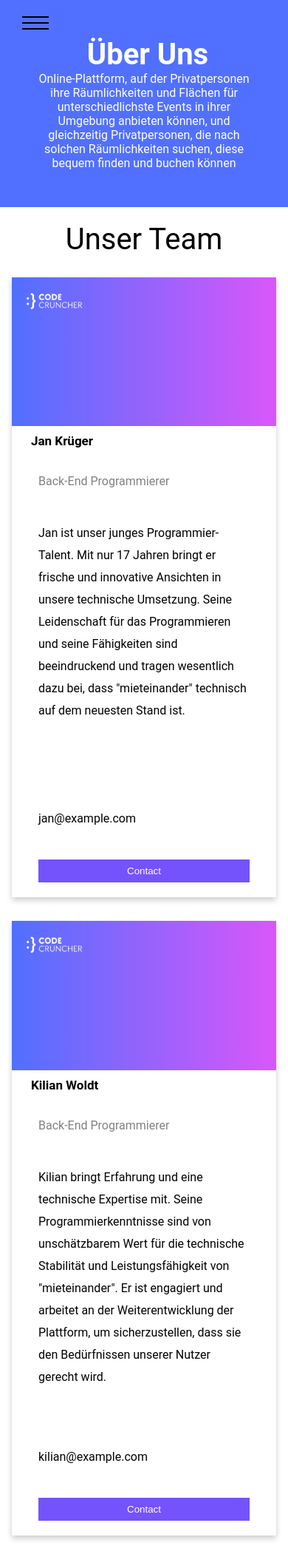
After one commit to vaseesav/ITAB_Projekt, a PHP site: page /ueberUns.php in a window 390 px wide. The commit adds this page. Shown: the top 2101 px of the page at 74% size. Run offline with PHP 8.4, Linux system fonts and the light colour scheme.

Commit message:
Überuns Seite Fertig und responsive

```diff
--- a/assets/css/index-style.css
+++ b/assets/css/index-style.css
@@ -35,7 +35,6 @@ a {
 h1, h2, h3, h4, h5{
   margin-top: 0px;
   margin-bottom: 0px;
-  color: #fff;
   font-weight: 700;
 }
 
--- /dev/null
+++ b/assets/css/ueberUns-style.css
@@ -0,0 +1,108 @@
+.leitbild{
+    width: 20%;
+    display: none;
+
+}
+body {
+    background-color: white;
+    /* font-family: Arial, Helvetica, sans-serif; */
+    margin: 0;
+    }
+
+    html {
+    box-sizing: border-box;
+    }
+
+    *, *:before, *:after {
+    box-sizing: inherit;
+    }
+
+    .column {
+    float: left;
+    width: 33.3%;
+    margin-bottom: 16px;
+    padding: 0 8px;
+    display: flex;
+    justify-content: center;
+    }
+
+    .card {
+    box-shadow: 0 4px 8px 0 rgba(0, 0, 0, 0.2);
+    margin: 8px;
+    display: flex;
+    flex-direction: column;
+    justify-content: space-between; /* This will space out the items inside the card */
+
+    }
+
+    .about-section {
+    padding: 50px;
+    text-align: center;
+    background-color: #5170ff;
+    color: rgb(255, 255, 255);
+    margin-top: 200px;
+    }
+
+    .container {
+    padding: 0 16px;
+    height: 496px;
+    }
+
+    .container::after, .row::after {
+    content: "";
+    clear: both;
+    display: table;
+    }
+
+    .title {
+    color: grey;
+    }
+
+    .button {
+    border: none;
+    outline: 0;
+    display: inline-block;
+    padding: 8px;
+    color: white;
+    background-color: var(--blau);
+    text-align: center;
+    cursor: pointer;
+    width: 100%;
+    margin-top: auto; /* Pushes the button to the bottom */
+    }
+
+    .button:hover {
+    background-color: #555;
+    }
+    .teamDiv{
+        padding: 20px;
+        font-size: 40px;
+    }
+    p{
+        color: #000;
+        font-size: initial;
+    }
+
+    @media screen and (max-width: 650px) {
+    .column {
+        width: 100%;
+
+        /* display: block; */
+        /* flex-direction: column-reverse; */
+    }
+    .container{
+        display: flex;
+        flex-direction: column;
+        height: auto;
+    }
+    p{
+        margin: 0%;
+        padding: 20px;
+    }
+    h2{
+        padding: 10px;
+    }
+    .about-section{
+        margin-top: 0px;
+    }
+    }
--- a/login.php
+++ b/login.php
@@ -87,7 +87,9 @@
 
 		<!--Footer Start-->
 		<footer>
-			<p>Copyright © 2023 <a href="#">mieteinander</a> All rights reserved.</p>
+		<?php
+ 	 	include 'assets/php/footer.php';
+  		?>
 		</footer>
 		<!--Footer End-->
 
--- /dev/null
+++ b/ueberUns.php
@@ -0,0 +1,127 @@
+<!DOCTYPE html>
+<html lang="de">
+	<head>
+		<?php include("assets/php/head.php"); ?>
+		<!-- <link rel="stylesheet" href="assets/css/login-style.css" /> -->
+		<link rel="stylesheet" href="assets/css/ueberUns-style.css">
+		<title>Über Uns</title>
+	</head>
+	<body>
+	<div class="leitbild">Online-Plattform, auf der Privatpersonen ihre Räumlichkeiten und Flächen für unterschiedlichste Events in ihrer Umgebung anbieten können, und gleichzeitig Privatpersonen, die nach solchen Räumlichkeiten suchen, diese bequem finden und buchen können</div>
+
+		<div id="js-preloader" class="js-preloader">
+			<div class="preloader-inner">
+				<span class="dot"></span>
+				<div class="dots">
+					<span></span>
+					<span></span>
+					<span></span>
+				</div>
+			</div>
+		</div>
+
+		<!-- Header Start-->
+		<?php include("assets/php/header.php"); ?>
+		<!-- Header End -->
+
+		<!-- Header Mobile -->
+		<?php
+ 	 	include 'assets/php/mobileHeader.php';
+  		?>
+		<!-- Header Mobile End -->
+
+		<!-- Panel Body Start -->
+		<div class="about-section">
+  <h1>Über Uns</h1>
+  <!-- <div>Das sind Wir:</div> -->
+  <div>Online-Plattform, auf der Privatpersonen ihre Räumlichkeiten und Flächen für unterschiedlichste Events in ihrer Umgebung anbieten können, und gleichzeitig Privatpersonen, die nach solchen Räumlichkeiten suchen, diese bequem finden und buchen können </div>
+</div>
+
+<div class="teamDiv" style="text-align:center">Unser Team</div>
+<div class="row">
+	<div class="column">
+		<div class="card">
+		<img src="assets/images/Cruncher6.png" alt="Jan" style="width:100%">
+		<div class="container">
+			<h2>Jan Krüger</h2>
+			<p class="title">Back-End Programmierer</p>
+			<p>Jan ist unser junges Programmier-Talent. Mit nur 17 Jahren bringt er frische und innovative Ansichten in unsere technische Umsetzung. Seine Leidenschaft für das Programmieren und seine Fähigkeiten sind beeindruckend und tragen wesentlich dazu bei, dass "mieteinander" technisch auf dem neuesten Stand ist. </p>
+			<br>
+			<br>
+			<br>
+			<br>
+			<p>jan@example.com</p>
+			<p><button class="button">Contact</button></p>
+		</div>
+		</div>
+	</div>
+
+	<div class="column">
+		<div class="card">
+		<img src="assets/images/Cruncher6.png" alt="Jan" style="width:100%">
+		<div class="container">
+			<h2>Kilian Woldt</h2>
+			<p class="title">Back-End Programmierer</p>
+			<p>Kilian bringt Erfahrung und eine technische Expertise mit. Seine Programmierkenntnisse sind von unschätzbarem Wert für die technische Stabilität und Leistungsfähigkeit von "mieteinander". Er ist engagiert und arbeitet an der Weiterentwicklung der Plattform, um sicherzustellen, dass sie den Bedürfnissen unserer Nutzer gerecht wird.</p>
+			<br>
+
+			<br>
+			<p>kilian@example.com</p>
+			<p><a href="mailto:name@bla.de"><button class="button">Contact</button></a></p>
+		</div>
+		</div>
+	</div>
+
+	<div class="column">
+		<div class="card">
+		<img src="assets/images/Cruncher6.png" alt="Annika" style="width:100%">
+		<div class="container">
+			<h2>Annika With</h2>
+			<p class="title">Vorstandsvorsitzende und Designerin</p>
+			<p>Annika ist die treibende Kraft hinter "mieteinander". Mit einem Hintergrund in Design und Kreativität bringt sie frische Ideen und Ästhetik in die Plattform ein. Als Geschäftsführerin hat sie die Vision und das Engagement, die die Plattform antreiben. Ihre Fähigkeiten in Design und Benutzererfahrung sind von unschätzbarem Wert, um "mieteinander" zu einem ansprechenden und benutzerfreundlichen Ort zu machen.</p>
+			<p>annika@example.com</p>
+			<p><button class="button">Contact</button></p>
+		</div>
+		</div>
+	</div>
+	<div class="column">
+		<div class="card">
+		<img src="assets/images/Cruncher6.png" alt="Mohammad" style="width:100%">
+		<div class="container">
+			<h2>Mohammad Salim</h2>
+			<p class="title">Vize-Vorstandsvorsitzender und Projektleiter</p>
+			<p>Mohammad ist der strukturierte Kopf hinter "mieteinander". Als Vize-Geschäftsführer und Projektleiter ist er für die reibungslose Umsetzung unserer Vision verantwortlich. Mit einem Auge fürs Detail und der Fähigkeit, komplexe Projekte zu koordinieren, spielt er eine zentrale Rolle bei der Entwicklung und Umsetzung unserer Plattform. Er ist auch der kreative Kopf hinter vielen unserer Layouts und Designs.</p>
+			<p>mohammad@example.com</p>
+			<p><button class="button">Contact</button></p>
+		</div>
+		</div>
+	</div>
+	<div class="column">
+		<div class="card">
+		<img src="assets/images/Cruncher6.png" alt="John" style="width:100%">
+		<div class="container">
+			<h2>Leon Schulz</h2>
+			<p class="title">Programmierer - Der Visionär</p>
+			<p>Leon ist ein weiteres junges Talent in unserem Team und der kreative Kopf hinter der Idee von "mieteinander". Seine Begeisterung für Technologie und sein visionäres Denken haben die Grundlagen für unsere Plattform gelegt. Mit 19 Jahren bringt er eine frische Perspektive und innovative Ideen ein. Seine Vision, Raumknappheit entgegenzuwirken und gemeinschaftliche Ressourcennutzung zu fördern, ist der Antrieb unserer Plattform. </p>
+			<p>leon@example.com</p>
+			<p><button class="button">Contact</button></p>
+		</div>
+		</div>
+	</div>
+</div>
+		<!-- Panel Body End -->
+
+		<!--Footer Start-->
+		<footer>
+        <?php
+ 	 	include 'assets/php/footer.php';
+  		?>
+		</footer>
+		<!--Footer End-->
+
+		<!-- Scripts -->
+		<!-- <script src="assets/js/login.js"></script> -->
+		<script src="assets/js/main.js"></script>
+		<script src="assets/js/navColor.js"></script>
+	</body>
+</html>
```
Also changed, not shown: assets/images/Cruncher6.png (added).
